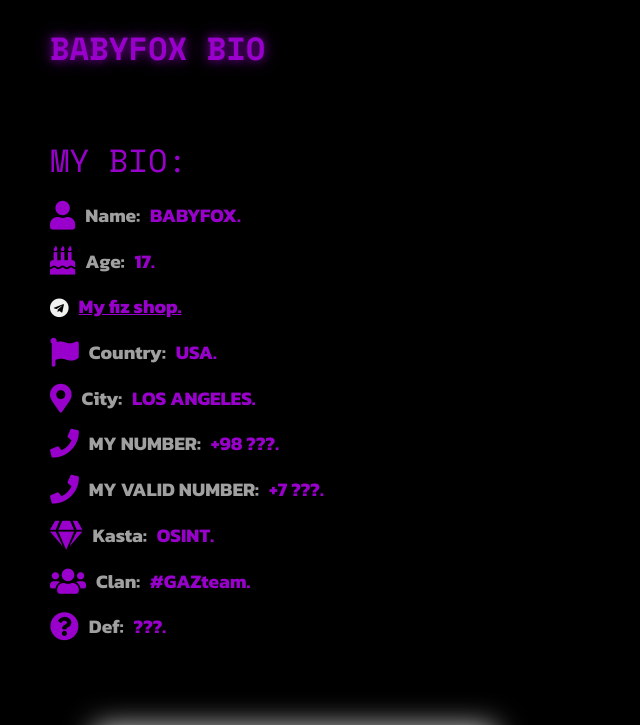
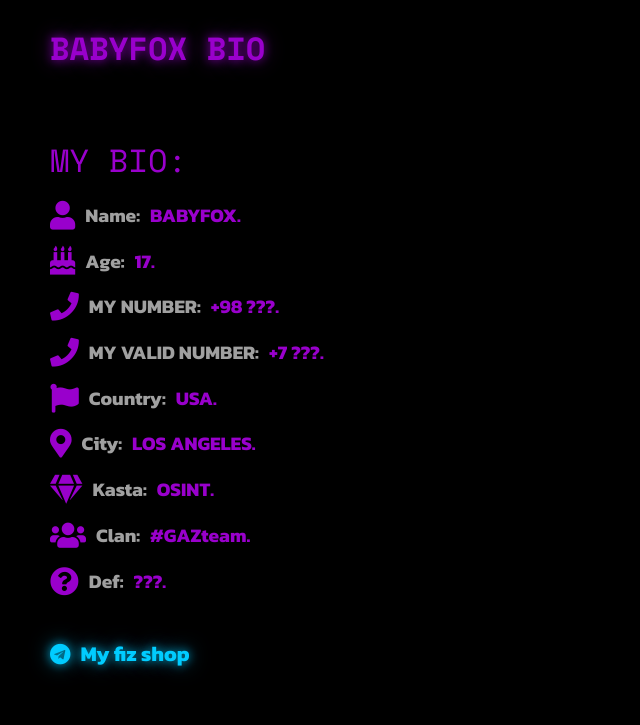
Before and after one commit to unswag1337/biobabyfox.github.io, a plain HTML site: page index.html in a window 1280 px wide. Shown: the part 48-773 px from the top of the page, without its empty margins (0-640 px from the left). Drawn offline with nearby package versions, Linux system fonts and the light colour scheme.

Commit message:
Update index.html

```diff
--- a/index.html
+++ b/index.html
@@ -55,7 +55,7 @@
 
         h1.main-title {
             font-family: 'Space Mono', monospace;
-            color: #9900cc; /* Темнее фиолетовый */
+            color: #9900cc;
             margin-bottom: 30px;
             text-align: left;
             width: 100%;
@@ -65,7 +65,7 @@
 
         .section-title {
             font-family: 'Space Mono', monospace;
-            color: #9900cc; /* Темнее фиолетовый */
+            color: #9900cc;
             font-size: 2em;
             margin-top: 30px;
             margin-bottom: 15px;
@@ -91,7 +91,7 @@
             text-shadow: 0 0 5px rgba(0, 0, 0, 0.8);
         }
         .bio-item .value {
-            color: #9900cc; /* Темно-фиолетовый */
+            color: #9900cc;
             text-shadow: none;
         }
 
@@ -99,16 +99,20 @@
             margin-top: 25px;
             margin-bottom: 25px;
             font-size: 1.1em;
+            text-align: left; /* Важно, чтобы ссылка выравнивалась по левому краю */
         }
         .contacts .social-links a {
             text-decoration: none;
             margin-bottom: 10px;
             transition: color 0.3s ease, text-shadow 0.3s ease;
             font-weight: 700;
-            display: flex; /* Использовать flex для выравнивания иконки и текста */
-            align-items: center; /* Выравнивание по центру */
-            gap: 10px; /* Отступ между иконкой и текстом */
-            font-size: 1.2em;
+            display: flex;
+            align-items: center;
+            gap: 10px;
+            font-size: 1.2em; /* Размер как у био-пунктов */
+            color: #00ccff; /* Голубой неоновый */
+            text-shadow: 0 0 10px rgba(0, 204, 255, 0.7), 0 0 20px rgba(0, 204, 255, 0.5);
+            /* Уберем margin-left, чтобы он выравнивался как обычный пункт */
         }
         .contacts .social-links a:hover {
             filter: brightness(1.5);
@@ -133,7 +137,7 @@
         .visitor-counter .eye-svg-icon {
             width: 35px;
             height: 35px;
-            fill: #9900cc; /* Темнее фиолетовый */
+            fill: #9900cc;
             vertical-align: middle;
         }
         .visitor-counter img.visitor-badge {
@@ -189,22 +193,17 @@
         <div class="bio-item">
             <i class="fas fa-birthday-cake"></i><span class="label">Age:</span> <span class="value">17.</span>
         </div>
-
         <div class="bio-item">
-            <i class="fab fa-telegram"></i><a href="https://t.me/FIZSHOPOTBABYFOX" target="_blank" class="telegram value">My fiz shop.</a>
+            <i class="fas fa-phone"></i><span class="label">MY NUMBER:</span> <span class="value">+98 ???.</span>
         </div>
-
+        <div class="bio-item">
+            <i class="fas fa-phone"></i><span class="label">MY VALID NUMBER:</span> <span class="value">+7 ???.</span>
+        </div>
         <div class="bio-item">
             <i class="fas fa-flag"></i><span class="label">Country:</span> <span class="value">USA.</span>
         </div>
         <div class="bio-item">
             <i class="fas fa-map-marker-alt"></i><span class="label">City:</span> <span class="value">LOS ANGELES.</span>
-        </div>
-        <div class="bio-item">
-            <i class="fas fa-phone"></i><span class="label">MY NUMBER:</span> <span class="value">+98 ???.</span>
-        </div>
-        <div class="bio-item">
-            <i class="fas fa-phone"></i><span class="label">MY VALID NUMBER:</span> <span class="value">+7 ???.</span>
         </div>
         <div class="bio-item">
             <i class="fas fa-gem"></i><span class="label">Kasta:</span> <span class="value">OSINT.</span>
@@ -216,12 +215,20 @@
             <i class="fas fa-question-circle"></i><span class="label">Def:</span> <span class="value">???.</span>
         </div>
 
+        <div class="contacts">
+            <div class="social-links">
+                <a href="https://t.me/FIZSHOPOTBABYFOX" target="_blank" class="telegram">
+                    <i class="fab fa-telegram"></i> My fiz shop
+                </a>
+            </div>
+        </div>
+
         <div class="visitor-counter">
             <svg class="eye-svg-icon" xmlns="http://www.w3.org/2000/svg" viewBox="0 0 24 24" fill="none" stroke="currentColor" stroke-width="2" stroke-linecap="round" stroke-linejoin="round">
                 <path d="M1 12s4-8 11-8 11 8 11 8-4 8-11 8-11-8-11-8z"></path>
                 <circle cx="12" cy="12" r="3"></circle>
             </svg>
-            <img src="https://api.visitorbadge.io/api/visitors?path=https%3A%2F%2Fbabyfox.shop%2Fbio-reset-v11&countColor=%239900cc&style=flat&label=&labelColor=%23A0A0A0" alt="Visitors" class="visitor-badge">
+            <img src="https://api.visitorbadge.io/api/visitors?path=https%3A%2F%2Fbabyfox.shop%2Fbio-reset-v12&countColor=%239900cc&style=flat&label=&labelColor=%23A0A0A0" alt="Visitors" class="visitor-badge">
         </div>
     </div>
 </body>
```
